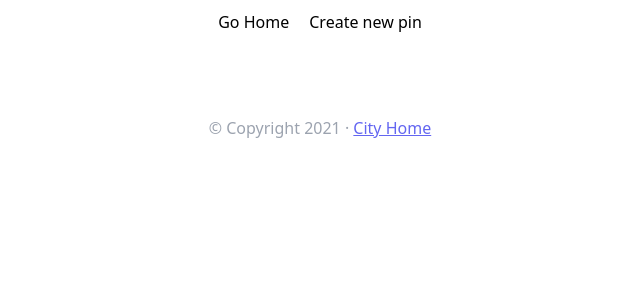
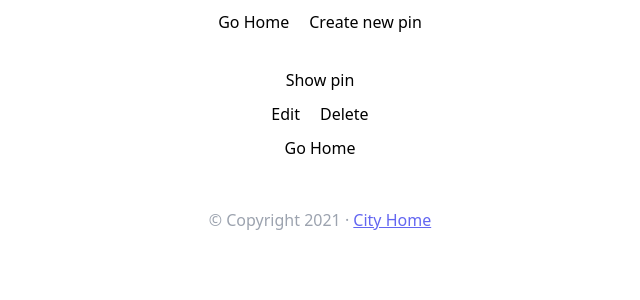
Before and after one commit to Mozaritta/hello-city, a Symfony app: template templates/pins/show.html.twig in a window 1280 px wide. Shown: the top 300 px of the page, without its empty margins (320-960 px from the left). Run offline with Twig, Linux system fonts and the light colour scheme; the template is opened without the code that fills it, so the values that code supplies are empty; some libraries are stand-ins or nearby versions.

Commit message:
Edit No such pin in database and add some twig stuff

```diff
--- a/composer.json
+++ b/composer.json
@@ -25,6 +25,7 @@
         "symfony/twig-bundle": "5.3.*",
         "symfony/yaml": "5.3.*",
         "twig/extra-bundle": "^2.12|^3.0",
+        "twig/string-extra": "^3.3",
         "twig/twig": "^2.12|^3.0"
     },
     "require-dev": {
--- a/templates/pins/show.html.twig
+++ b/templates/pins/show.html.twig
@@ -1,22 +1,37 @@
 {% extends 'base.html.twig' %}
 
 {% block body %}
-{% if message is same as "hello" %}
-    {% block title ":(" %}
+
+    {% set found = true %}
+        {% set test = 'No Pin' %}
+
+    {% if message is defined %}
+        {% set found = false %}
+    {% else %}
+        {% set test = pin.title %}
+    {% endif %}
+    {% if found %}
+
+    {% block title "Show pin" %}
 
 
     <article>
         <h1>{{ pin.title }}</h1>
-        <p> {{ pin.description }}</p>
+        <p> {{ pin.description|u.truncate(10) }}</p>
     </article>
-    <a href="{{ path('app_edit', {id: pin.id}) }}">Edit</a>
+    <nav>
+    <ul>
+    <li>
+    <a href="{{ path('app_edit', {id: pin.id}) }}">Edit</a></li>
     {# <a href="{{ path('app_delete', {id: pin.id}) }}" onclick="return confirm('You sure you want to delete?')">Delete</a> #}
-    <a href="#" onclick="event.preventDefault(); confirm('You sure you want to delete?') && document.getElementById('js-form').submit();">Delete</a>
-    <form display="none" id="js-form" action="{{ path('app_delete', {'id': pin.id}) }}" method="post">
+    <li><a href="#" onclick="event.preventDefault(); confirm('You sure you want to delete?') && document.getElementById('js-form').submit();">Delete</a>
+    </li><form display="none" id="js-form" action="{{ path('app_delete', {'id': pin.id}) }}" method="post">
         <input type="hidden" name="_method" value="DELETE">
         <input type="hidden" value="{{ csrf_token('delete-pin' ~ pin.id) }}">
         {# <input type="submit" value="Delete"> #}
     </form>
+    </ul>
+    </nav>
     <footer><a href="{{ path('app_home') }}">Go Home</a></footer>
 
 {% else %}
```
Also changed, not shown: 2 other files.
